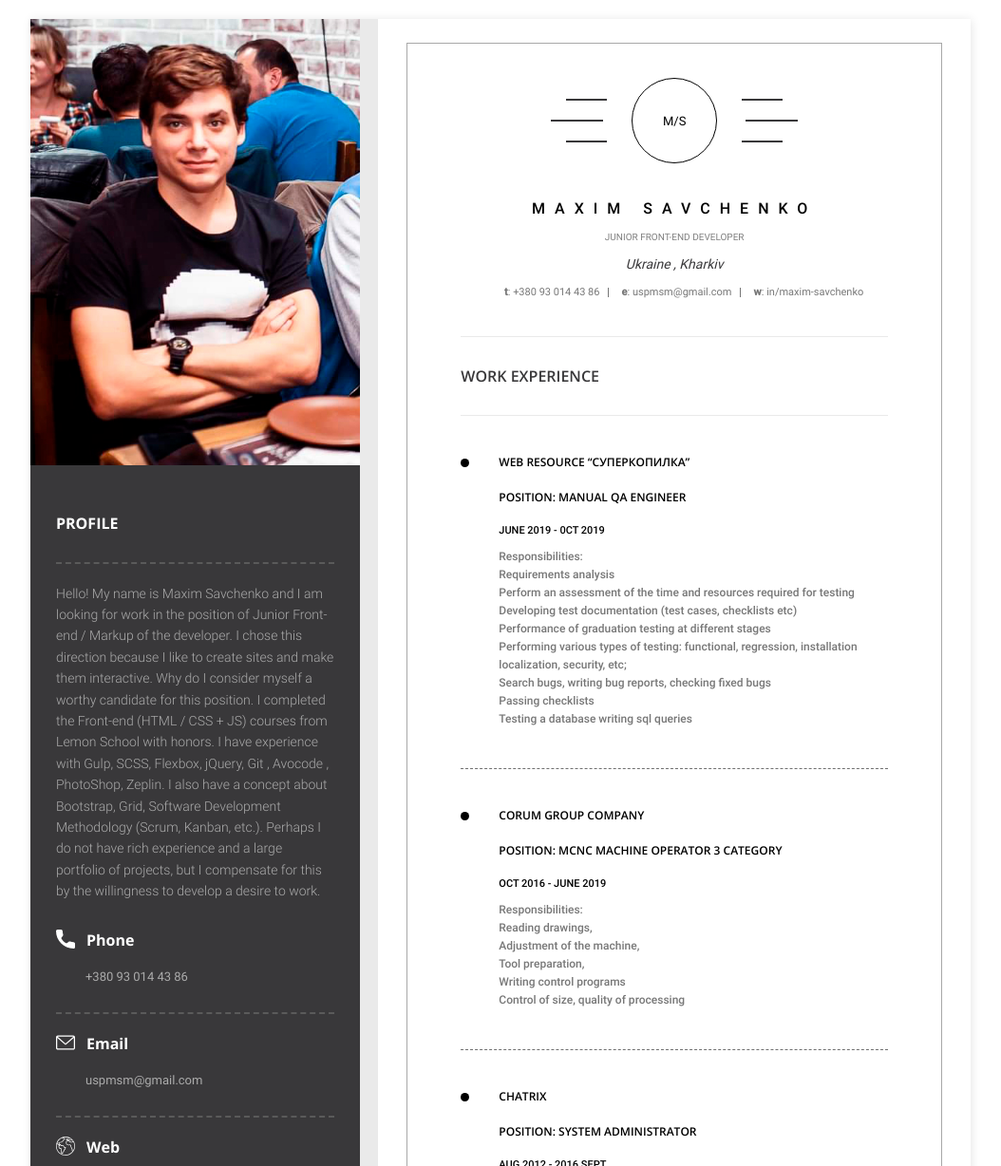
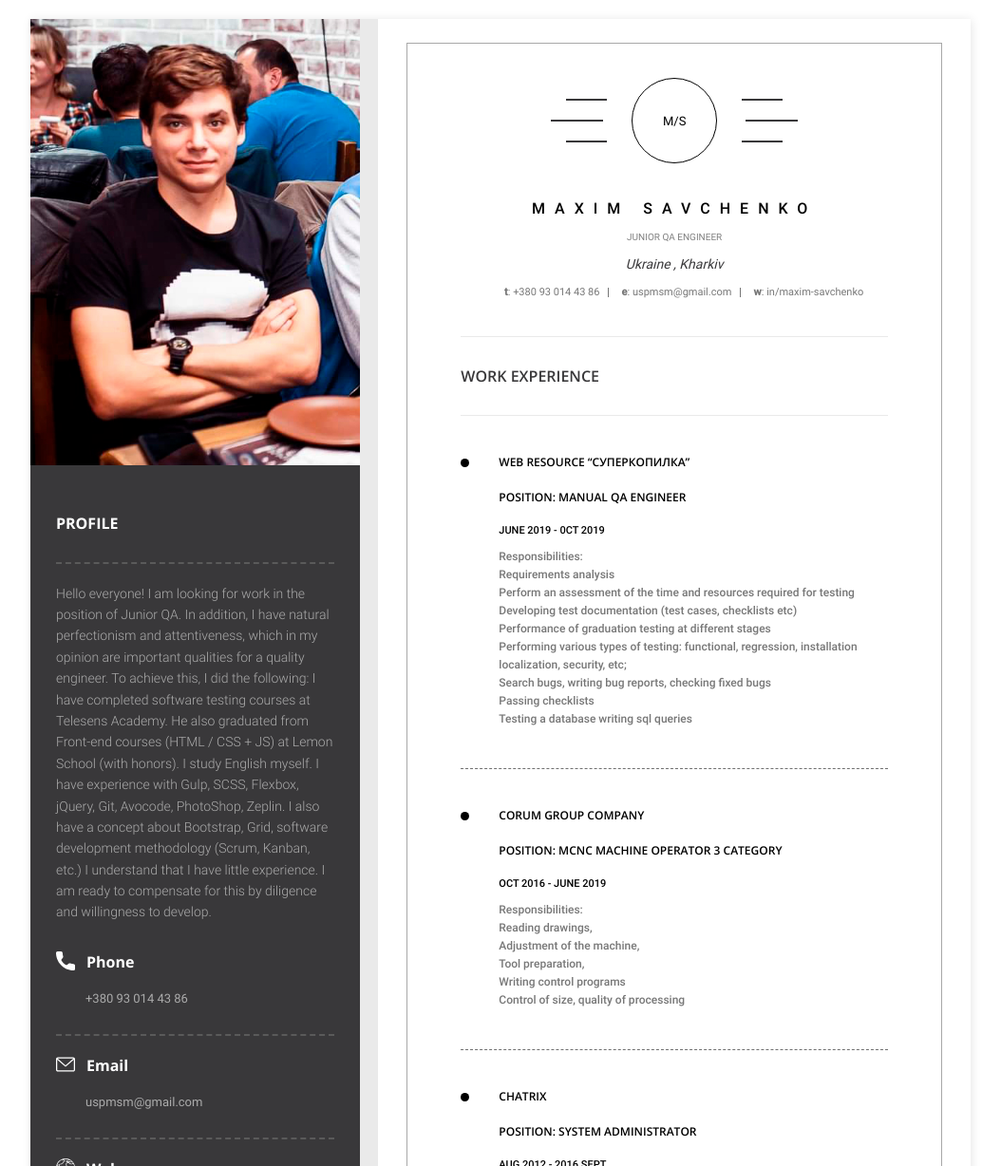
Before and after one commit to MaximSavhenko/RESUME---QA, a plain HTML site: page index.html in a window 1280 px wide. Shown: the top 1228 px of the page at 95% size, without its empty margins (113-1167 px from the left). Drawn offline with Linux system fonts and the light colour scheme.

Commit message:
fix content

```diff
--- a/index.html
+++ b/index.html
@@ -5,7 +5,7 @@
     <meta name="viewport" content="width=device-width, initial-scale=1.0">
     <meta http-equiv="X-UA-Compatible" content="ie=edge">
     <link rel="stylesheet" href="./css/style.css">
-    <title>Resume</title>
+    <title>Maxim Savchenko</title>
 </head>
 <body>
     <div class="wrap">
@@ -20,12 +20,12 @@
                     </div>
                     <div class="profile__descr">
                         <p>
-                            Hello! My name is Maxim Savchenko and I am looking for work in the position of Junior Front-end / Markup of the developer.
-                            I chose this direction because I like to create sites and make them interactive.
-                            Why do I consider myself a worthy candidate for this position. I completed the Front-end (HTML / CSS + JS) courses from Lemon School with honors.
-                            I have experience with Gulp, SCSS, Flexbox, jQuery, Git , Avocode , PhotoShop, Zeplin. I also have a concept about Bootstrap, Grid, Software Development Methodology (Scrum, Kanban, etc.).
-                            Perhaps I do not have rich experience and a large portfolio of projects, but I
-                            compensate for this by the willingness to develop a desire to work.
+                            Hello everyone! I am looking for work in the position of Junior QA. In addition, I have natural perfectionism and attentiveness, which in my opinion are important qualities for a quality engineer. To achieve this, I did the following:
+                            I have completed software testing courses at Telesens Academy.
+                            He also graduated from Front-end courses (HTML / CSS + JS) at Lemon School (with honors).
+                            I study English myself.
+                            I have experience with Gulp, SCSS, Flexbox, jQuery, Git, Avocode, PhotoShop, Zeplin. I also have a concept about Bootstrap, Grid, software development methodology (Scrum, Kanban, etc.)
+                            I understand that I have little experience. I am ready to compensate for this by diligence and willingness to develop.
                         </p>
                     </div>
                     <div class="profile__contact">
@@ -161,7 +161,7 @@
                                 <h1>MAXIM SAVCHENKO</h1>
                             </div>
                             <div class="resume__info-position">
-                                <span>junior front-end developer</span>
+                                <span>junior QA Engineer </span>
                             </div>
                             <div class="resume__info-location">
                                 <address>Ukraine , Kharkiv</address>
```
Also changed, not shown: 2 other files.
